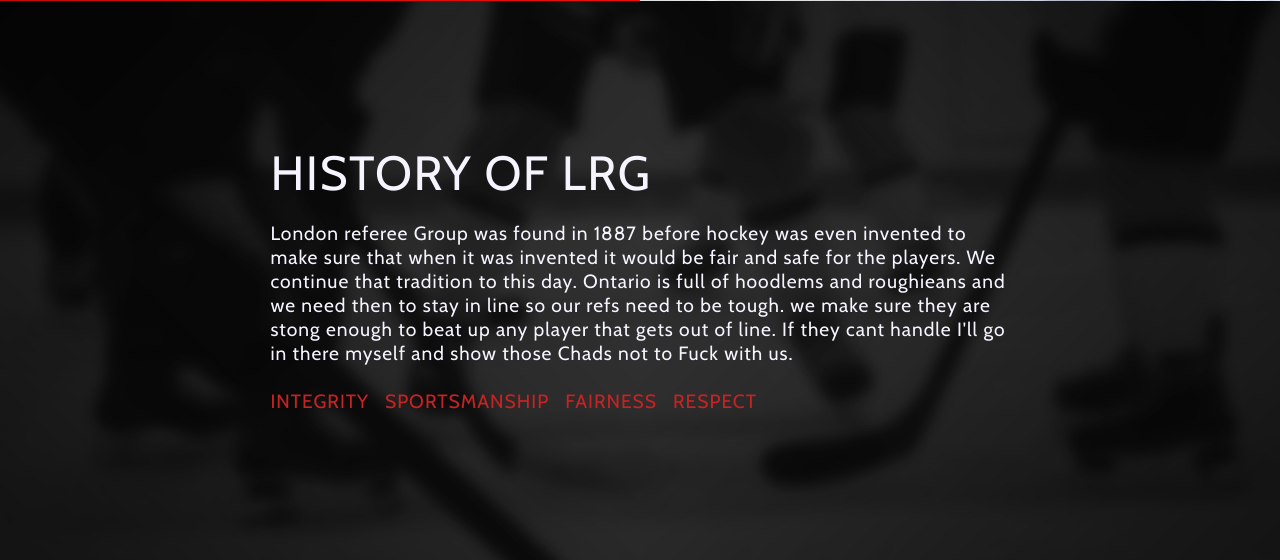
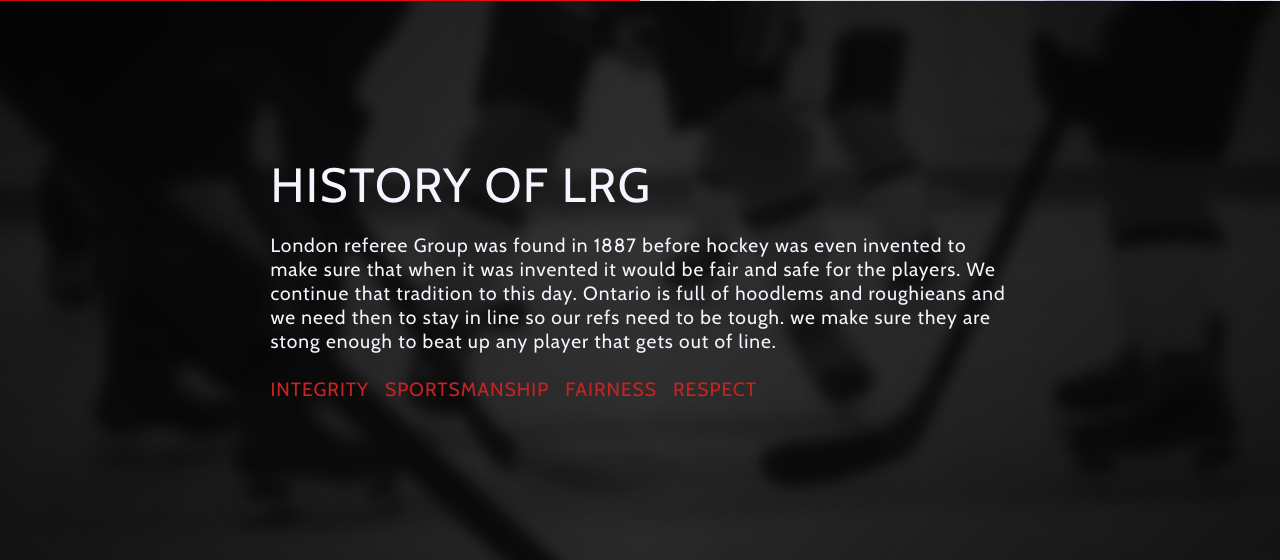
Before and after one commit to emmorga2007/london_referee_T4, a PHP site: page /about.php in a window 1280 px wide. Shown: the part 591-1151 px from the top of the page. Run offline with PHP 8.4, Linux system fonts and the light colour scheme; data comes from the database, SQL or seed files in the repository; some libraries are stand-ins or nearby versions.

Commit message:
history fix

```diff
--- a/about.php
+++ b/about.php
@@ -40,7 +40,7 @@ require_once './load.php';
     <section class="brief-con">
       <div class="brief-info">
         <h2>History Of LRG</h2>
-        <p>London referee Group was found in 1887 before hockey was even invented to make sure that when it was invented it would be fair and safe for the players. We continue that tradition to this day. Ontario is full of hoodlems and roughieans and we need then to stay in line so our refs need to be tough. we make sure they are stong enough to beat up any player that gets out of line. If they cant handle I'll go in there myself and show those Chads not to Fuck with us.</p>
+        <p>London referee Group was found in 1887 before hockey was even invented to make sure that when it was invented it would be fair and safe for the players. We continue that tradition to this day. Ontario is full of hoodlems and roughieans and we need then to stay in line so our refs need to be tough. we make sure they are stong enough to beat up any player that gets out of line.</p>
         <div class="includes">
           <span>Integrity</span>
           <span>Sportsmanship</span>
```
